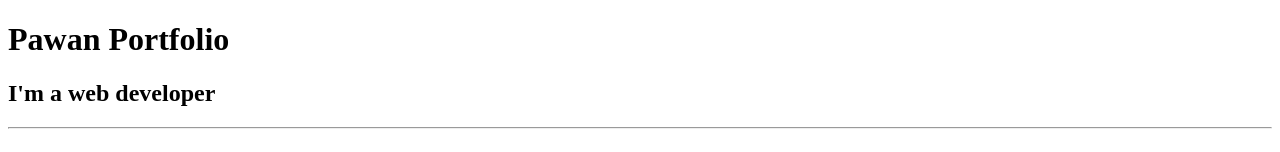
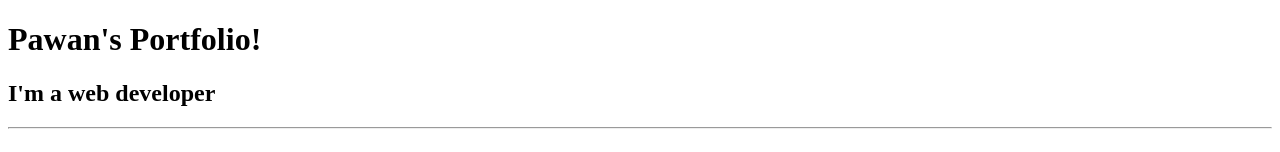
Before and after one commit to icodepavan/hello, a plain HTML site: page index.html in a window 1280 px wide. Shown: the top 152 px of the page. Drawn offline with Linux system fonts and the light colour scheme.

Commit message:
Updated index.html

```diff
--- a/index.html
+++ b/index.html
@@ -6,7 +6,7 @@
     <title>Pavan's Website</title>
 </head>
 <body>
-    <h1>Pawan Portfolio</h1>
+    <h1>Pawan's Portfolio!</h1>
     <h2>I'm a web developer</h2>
     <hr />
     <a href="./public/movie-ranking.html"><h2>Movie Ranking Project</h2></a>
```
